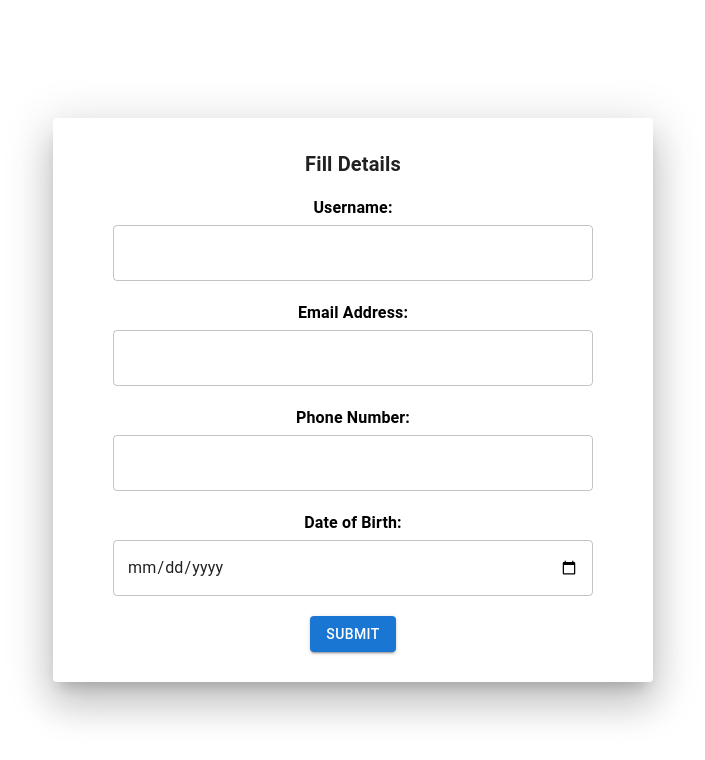
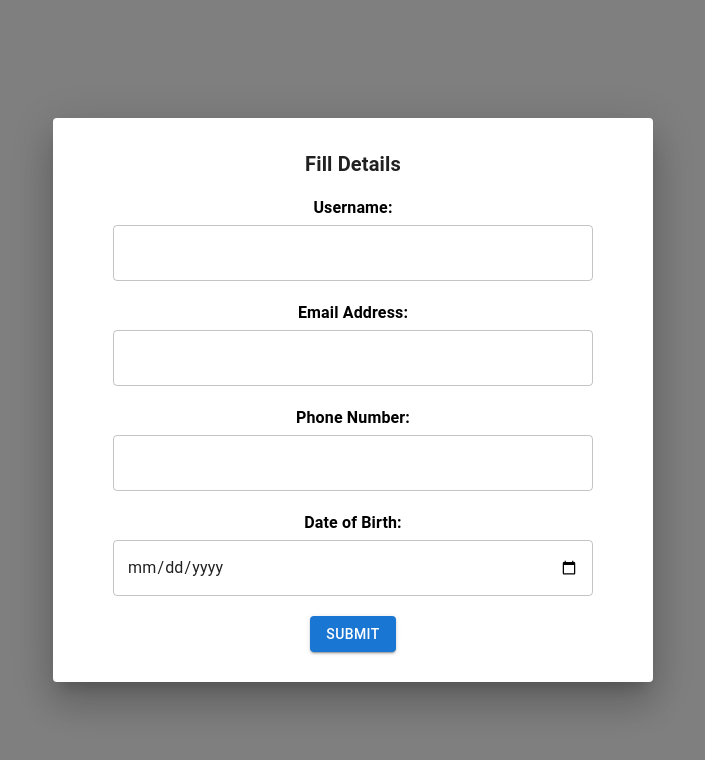
Before and after one commit to Sourav-Basak13/xmodal, a React (Create React App) app: page / in a window 1280 px wide. Both pictures are taken after a click on the button "OPEN FORM". Shown: the top 760 px of the page, without its empty margins (287-992 px from the left). Built offline with nearby package versions, Linux system fonts and the light colour scheme.

Commit message:
completed xmodal

```diff
--- a/src/App.tsx
+++ b/src/App.tsx
@@ -84,9 +84,9 @@ function App() {
         open={open}
         onClose={handleClose}
         slotProps={{
-          backdrop: {
+          paper: {
             style: {
-              display: "none",
+              margin: "0px",
             },
           },
         }}
```
